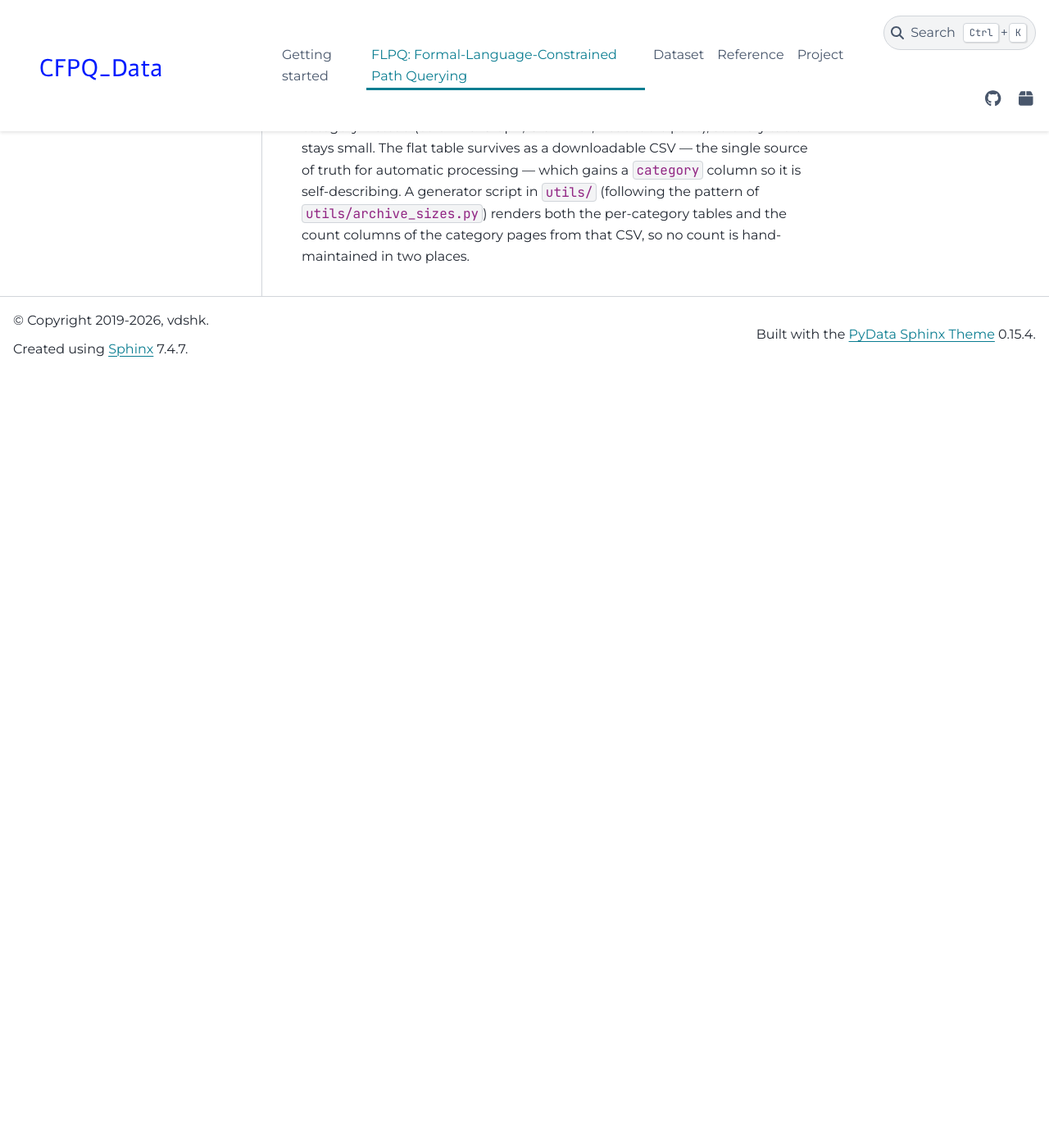
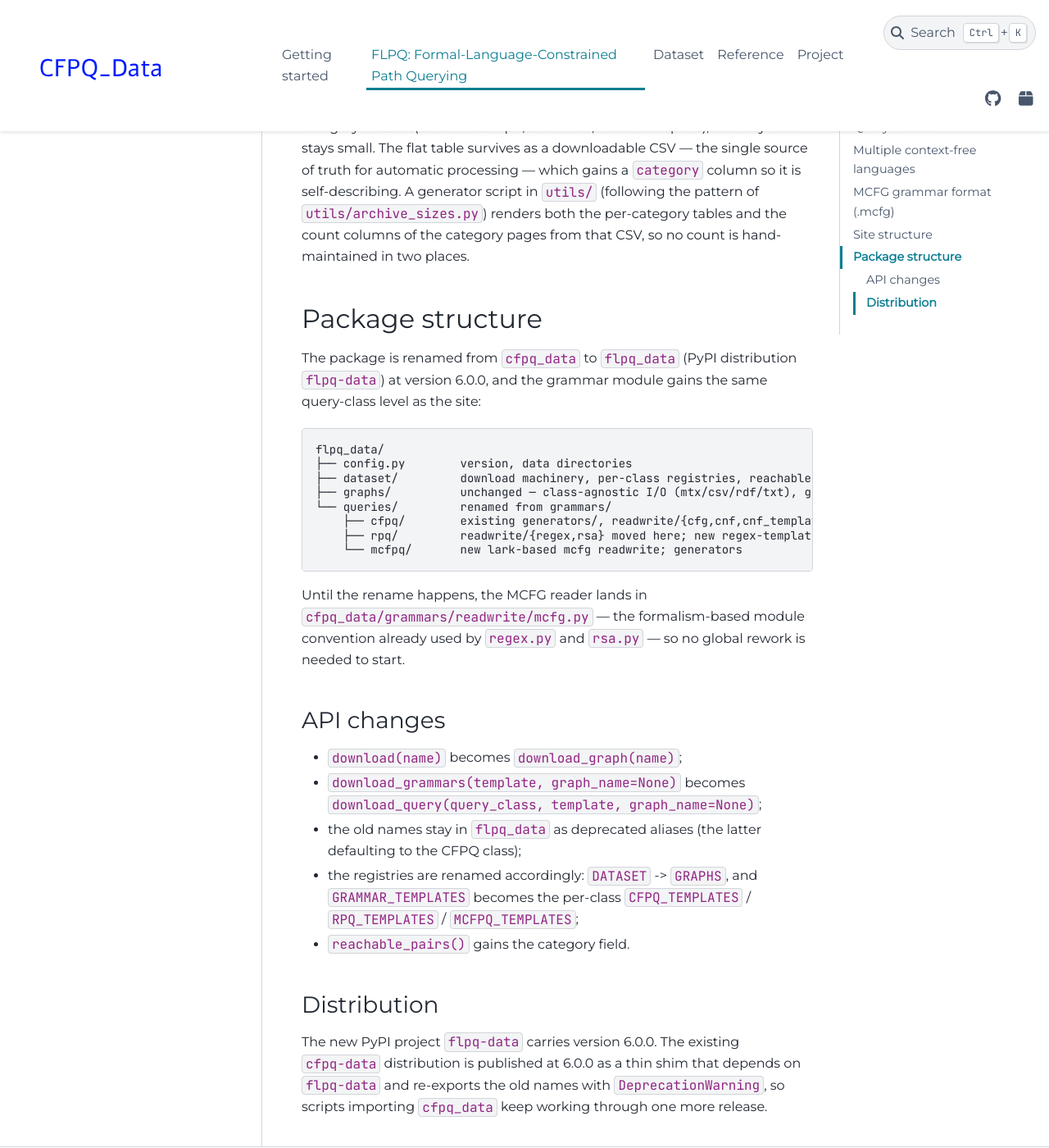
Before and after one commit to FormalLanguageConstrainedPathQuerying/CFPQ_Data, a Sphinx documentation site: the page built from docs/flpq.rst, in a window 1280 px wide and 1400 px high, scrolled down 5249 px. Shown: the whole window at 82% size. Built offline with Sphinx 7.4.7 and the PyData theme 0.15.4, drawn with Linux system fonts in a browser that asks for light colours; the version number is read from the project's files by our own code; before the commit the page ends 5704 px from its top, so only the background shows below that; some of the changed text lies outside the part shown.

Commit message:
docs(42-S4): design the flpq_data package structure and API changes
The package is renamed cfpq_data -> flpq_data (PyPI flpq-data) at 6.0.0;
the grammars module becomes queries/ with one subpackage per query class:
cfpq/ (existing generators/readwrite/converters/utils), rpq/ (regex and rsa
readwrite moved here plus new regex-template generators), mcfpq/ (new
lark-based mcfg readwrite). graphs/ stays unchanged — it is class-agnostic.
Until the rename, the MCFG reader lands in
cfpq_data/grammars/readwrite/mcfg.py following the formalism-based module
convention of regex.py and rsa.py, so no global rework is needed to start.

The download API gains an explicit query-class argument: download(name) ->
download_graph(name), download_grammars(template, graph_name=None) ->
download_query(query_class, template, graph_name=None) with the old names
kept as deprecated aliases; DATASET -> GRAPHS and GRAMMAR_TEMPLATES becomes
the per-class CFPQ_TEMPLATES/RPQ_TEMPLATES/MCFPQ_TEMPLATES;
reachable_pairs() gains the category field. cfpq-data 6.0.0 on PyPI is a
thin deprecation shim over flpq-data. Verified: no-warning docs build
(exit 0).

```diff
--- a/docs/flpq.rst
+++ b/docs/flpq.rst
@@ -244,3 +244,46 @@ self-describing. A generator script in ``utils/`` (following the pattern of
 ``utils/archive_sizes.py``) renders both the per-category tables and the
 count columns of the category pages from that CSV, so no count is
 hand-maintained in two places.
+
+Package structure
+-----------------
+
+The package is renamed from ``cfpq_data`` to ``flpq_data`` (PyPI
+distribution ``flpq-data``) at version 6.0.0, and the grammar module gains
+the same query-class level as the site::
+
+   flpq_data/
+   ├── config.py        version, data directories
+   ├── dataset/         download machinery, per-class registries, reachable pairs
+   ├── graphs/          unchanged — class-agnostic I/O (mtx/csv/rdf/txt), generators, utils
+   └── queries/         renamed from grammars/
+       ├── cfpq/        existing generators/, readwrite/{cfg,cnf,cnf_template}, converters/, utils/
+       ├── rpq/         readwrite/{regex,rsa} moved here; new regex-template generators
+       └── mcfpq/       new lark-based mcfg readwrite; generators
+
+Until the rename happens, the MCFG reader lands in
+``cfpq_data/grammars/readwrite/mcfg.py`` — the formalism-based module
+convention already used by ``regex.py`` and ``rsa.py`` — so no global
+rework is needed to start.
+
+API changes
+^^^^^^^^^^^
+
+- ``download(name)`` becomes ``download_graph(name)``;
+- ``download_grammars(template, graph_name=None)`` becomes
+  ``download_query(query_class, template, graph_name=None)``;
+- the old names stay in ``flpq_data`` as deprecated aliases (the latter
+  defaulting to the CFPQ class);
+- the registries are renamed accordingly: ``DATASET`` -> ``GRAPHS``, and
+  ``GRAMMAR_TEMPLATES`` becomes the per-class ``CFPQ_TEMPLATES`` /
+  ``RPQ_TEMPLATES`` / ``MCFPQ_TEMPLATES``;
+- ``reachable_pairs()`` gains the category field.
+
+Distribution
+^^^^^^^^^^^^
+
+The new PyPI project ``flpq-data`` carries version 6.0.0. The existing
+``cfpq-data`` distribution is published at 6.0.0 as a thin shim that
+depends on ``flpq-data`` and re-exports the old names with
+``DeprecationWarning``, so scripts importing ``cfpq_data`` keep working
+through one more release.
```
